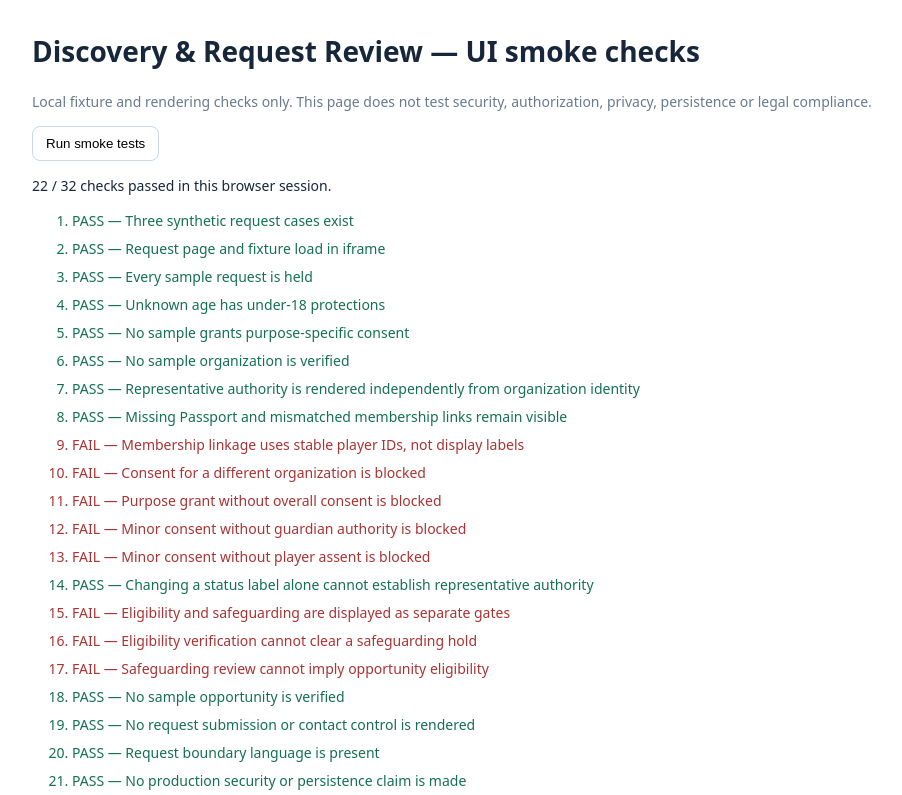
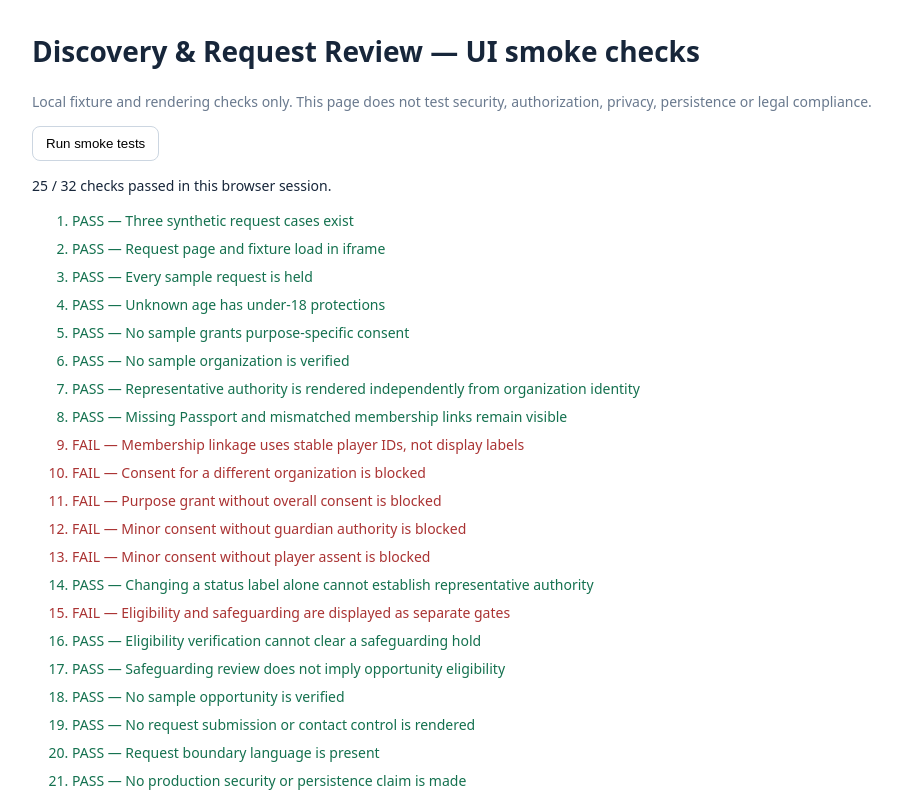
Before and after one commit to Moshoeshoe333/ScoutSA, a plain HTML site: page prototype/discovery-request-smoke-tests.html in a window 1280 px wide. Both pictures are taken after a click on the button "Run smoke tests". Shown: the top 795 px of the page, without its empty margins (183-1085 px from the left). Drawn offline with Linux system fonts and the light colour scheme.

Commit message:
test(prototype): cover source-gated eligibility and second review

```diff
--- a/prototype/discovery-request-smoke-tests.html
+++ b/prototype/discovery-request-smoke-tests.html
@@ -23,7 +23,7 @@ runButton.addEventListener("click",()=>{
      memberships:w.SCOUTSA_DEMO_MEMBERSHIPS.memberships.map(x=>({id:x.id,playerId:x.playerId,organizationId:x.organizationId,status:x.status,verification:x.verification,lifecycleStatus:x.lifecycleStatus,expiresAt:x.expiresAt})),
      representativeAuthorities:[{organizationId:workspace.id,representativeId:workspace.representativeId,authority:workspace.authority,scope:workspace.scope,lifecycleStatus:workspace.lifecycleStatus,expiresAt:workspace.expiresAt}],
      opportunities:w.SCOUTSA_DEMO_OPPORTUNITIES.records.map(x=>({id:x.id,organizationId:x.organizationId,verification:x.verification,eligibility:x.eligibility,safeguarding:x.safeguarding,lifecycleStatus:x.lifecycleStatus,expiresAt:x.expiresAt})),
-     invitationCases:w.SCOUTSA_INVITATION_WORKFLOW.cases.map(x=>({id:x.id,workflowState:x.workflowState}))
+     invitationCases:w.SCOUTSA_INVITATION_WORKFLOW.cases.map(x=>({id:x.id,opportunityId:x.opportunityId,workflowState:x.workflowState,secondReviewStatus:x.secondReviewStatus}))
    };
  };
  const engineEval=(id,context=engineContext())=>w.SCOUTSA_REVIEW_ENGINE.evaluateRequest(w.SCOUTSA_DISCOVERY_REQUESTS.records.find(x=>x.id===id),context);
@@ -44,8 +44,8 @@ runButton.addEventListener("click",()=>{
  ["Minor consent without player assent is blocked",()=>{const c=w.SCOUTSA_GUARDIAN_CONSENT_DEMO.cases.find(x=>x.id==="GCS-DEMO-001");const p=c.purposes.find(x=>x.name==="Respond to a specific opportunity request");const old=[c.consentState,c.guardianState,c.playerVoice,p.state,p.recipientOrganizationId];c.consentState="Given";c.guardianState="Established";c.playerVoice="Not recorded";p.state="Given";p.recipientOrganizationId="ORG-DEMO-01";clickRequest("REQ-DEMO-001");const ok=gateStatus("Purpose-specific consent")==="Blocked"&&gateStatus("Player voice / assent")==="Blocked";[c.consentState,c.guardianState,c.playerVoice,p.state,p.recipientOrganizationId]=old;clickRequest("REQ-DEMO-001");return ok}],
  ["Changing a status label alone cannot establish representative authority",()=>{const a=w.SCOUTSA_ACADEMY_WORKSPACE_DEMO.organization;const old=a.authority;a.authority="Verified";clickRequest("REQ-DEMO-001");const ok=gateStatus("Representative authority")==="Not established";a.authority=old;clickRequest("REQ-DEMO-001");return ok}],
  ["Eligibility and safeguarding are displayed as separate gates",()=>{clickRequest("REQ-DEMO-001");return gateStatus("Opportunity-specific eligibility")==="Not assessed"&&gateStatus("Safeguarding review")==="Blocked"}],
- ["Eligibility verification cannot clear a safeguarding hold",()=>{const p=w.SCOUTSA_DEMO_OPPORTUNITIES.records.find(x=>x.id==="OPP-DEMO-001");const old=p.eligibility;p.eligibility="Verified";clickRequest("REQ-DEMO-001");const ok=gateStatus("Opportunity-specific eligibility")==="Verified"&&gateStatus("Safeguarding review")==="Blocked";p.eligibility=old;clickRequest("REQ-DEMO-001");return ok}],
- ["Safeguarding review cannot imply opportunity eligibility",()=>{const p=w.SCOUTSA_DEMO_OPPORTUNITIES.records.find(x=>x.id==="OPP-DEMO-001");const inv=w.SCOUTSA_INVITATION_WORKFLOW.cases.find(x=>x.id==="INV-DEMO-001");const old=[p.safeguarding,inv.workflowState];p.safeguarding="Reviewed";inv.workflowState="READY";clickRequest("REQ-DEMO-001");const ok=gateStatus("Opportunity-specific eligibility")==="Not assessed"&&gateStatus("Safeguarding review")==="Reviewed";[p.safeguarding,inv.workflowState]=old;clickRequest("REQ-DEMO-001");return ok}],
+ ["Eligibility verification cannot clear a safeguarding hold",()=>{const p=w.SCOUTSA_DEMO_OPPORTUNITIES.records.find(x=>x.id==="OPP-DEMO-001");const old=[p.verification,p.lifecycleStatus,p.expiresAt,p.eligibility];p.verification="Verified";p.lifecycleStatus="ACTIVE";p.expiresAt="2027-01-01T00:00:00.000Z";p.eligibility="Verified";clickRequest("REQ-DEMO-001");const ok=gateStatus("Opportunity-specific eligibility")==="Verified"&&gateStatus("Safeguarding review")==="Blocked";[p.verification,p.lifecycleStatus,p.expiresAt,p.eligibility]=old;clickRequest("REQ-DEMO-001");return ok}],
+ ["Safeguarding review does not imply opportunity eligibility",()=>{const p=w.SCOUTSA_DEMO_OPPORTUNITIES.records.find(x=>x.id==="OPP-DEMO-001");const inv=w.SCOUTSA_INVITATION_WORKFLOW.cases.find(x=>x.id==="INV-DEMO-001");const old=[p.verification,p.lifecycleStatus,p.expiresAt,p.safeguarding,inv.workflowState,inv.secondReviewStatus];p.verification="Verified";p.lifecycleStatus="ACTIVE";p.expiresAt="2027-01-01T00:00:00.000Z";p.safeguarding="Reviewed";inv.workflowState="READY";inv.secondReviewStatus="COMPLETE";clickRequest("REQ-DEMO-001");const ok=gateStatus("Opportunity-specific eligibility")==="Not assessed"&&gateStatus("Safeguarding review")==="Reviewed";[p.verification,p.lifecycleStatus,p.expiresAt,p.safeguarding,inv.workflowState,inv.secondReviewStatus]=old;clickRequest("REQ-DEMO-001");return ok}],
  ["No sample opportunity is verified",()=>w.SCOUTSA_DEMO_OPPORTUNITIES.records.every(o=>o.verification!=="Verified")],
  ["No request submission or contact control is rendered",()=>!d.querySelector("form")&&!d.querySelector("input,textarea")&&!Array.from(d.querySelectorAll("button")).some(b=>/submit|send|contact|invite/i.test(b.textContent))],
  ["Request boundary language is present",()=>d.body.innerText.includes("not an invitation")],
@@ -59,7 +59,7 @@ runButton.addEventListener("click",()=>{
  ["Engine does not evaluate consent while actor legitimacy is unresolved",()=>{const c=engineContext();const g=c.consentCases.find(x=>x.id==="GCS-DEMO-003");g.consentState="Not given";const x=engineEval("REQ-DEMO-003",c);return gateByKey(x,"purpose_consent").state==="SKIPPED"}],
  ["Engine skips guardian and player consent checks until actor legitimacy passes",()=>{const c=engineContext();const r=w.SCOUTSA_DISCOVERY_REQUESTS.records.find(x=>x.id==="REQ-DEMO-001");r.representativeId="REP-DEMO-01";const o=c.organizations.find(x=>x.id==="ORG-DEMO-01");o.identityStatus="Verified";o.lifecycleStatus="ACTIVE";o.expiresAt="2027-01-01T00:00:00.000Z";c.representativeAuthorities=[{organizationId:r.organizationId,representativeId:r.representativeId,authority:"Verified",scope:"DISCOVERY_REQUEST_REVIEW",lifecycleStatus:"ACTIVE",expiresAt:"2027-01-01T00:00:00.000Z"}];const g=c.consentCases.find(x=>x.id==="GCS-DEMO-001");g.guardianState="Not established";g.playerVoice="Not recorded";const x=engineEval("REQ-DEMO-001",c);return gateByKey(x,"guardian_authority").state==="FAIL"&&gateByKey(x,"player_voice").state==="FAIL"}],
  ["Engine keeps organization identity and representative authority independent",()=>{const c=engineContext();const o=c.organizations.find(x=>x.id==="ORG-DEMO-01");o.identityStatus="Verified";o.lifecycleStatus="ACTIVE";o.expiresAt="2027-01-01T00:00:00.000Z";const x=engineEval("REQ-DEMO-001",c);return gateByKey(x,"organization_identity").satisfied===true&&gateByKey(x,"representative_authority").satisfied===false}],
- ["Engine keeps opportunity eligibility separate from safeguarding",()=>{const c=engineContext();c.opportunities.find(x=>x.id==="OPP-DEMO-001").eligibility="Verified";const x=engineEval("REQ-DEMO-001",c);return gateByKey(x,"opportunity_eligibility").satisfied===true&&gateByKey(x,"safeguarding_review").satisfied===false}],
+ ["Engine keeps opportunity eligibility separate from safeguarding",()=>{const c=engineContext();const o=c.opportunities.find(x=>x.id==="OPP-DEMO-001");o.verification="Verified";o.lifecycleStatus="ACTIVE";o.expiresAt="2027-01-01T00:00:00.000Z";o.eligibility="Verified";const x=engineEval("REQ-DEMO-001",c);return gateByKey(x,"opportunity_eligibility").satisfied===true&&gateByKey(x,"safeguarding_review").satisfied===false}],
  ["Browser-integrated review never permits disclosure",()=>{const x=engineEval("REQ-DEMO-001");return x.disclosurePermitted===false&&gateByKey(x,"disclosure_scope").status==="No disclosure permitted"}],
 
  ];
```
